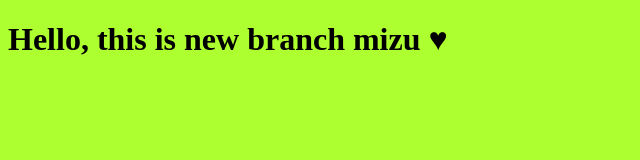
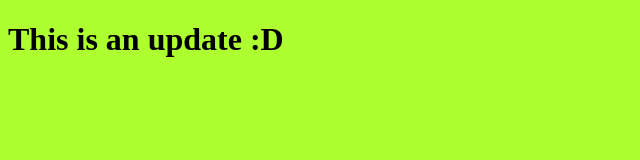
Before and after one commit to AbdulKareemZaid/TutProj, a plain HTML site: page index.html in a window 1280 px wide. Shown: the whole page, without its empty margins (0-640 px from the left). Drawn offline with Linux system fonts and the light colour scheme.

Commit message:
small update to text in HTML file

```diff
--- a/index.html
+++ b/index.html
@@ -7,7 +7,7 @@
     <link rel="stylesheet" href="style.css">
 </head>
 <body>
-    <h1> Hello, this is new branch mizu ♥ </h1>
+    <h1> This is an update :D </h1>
     <script src="app.js"></script>
 </body>
 </html>
```
